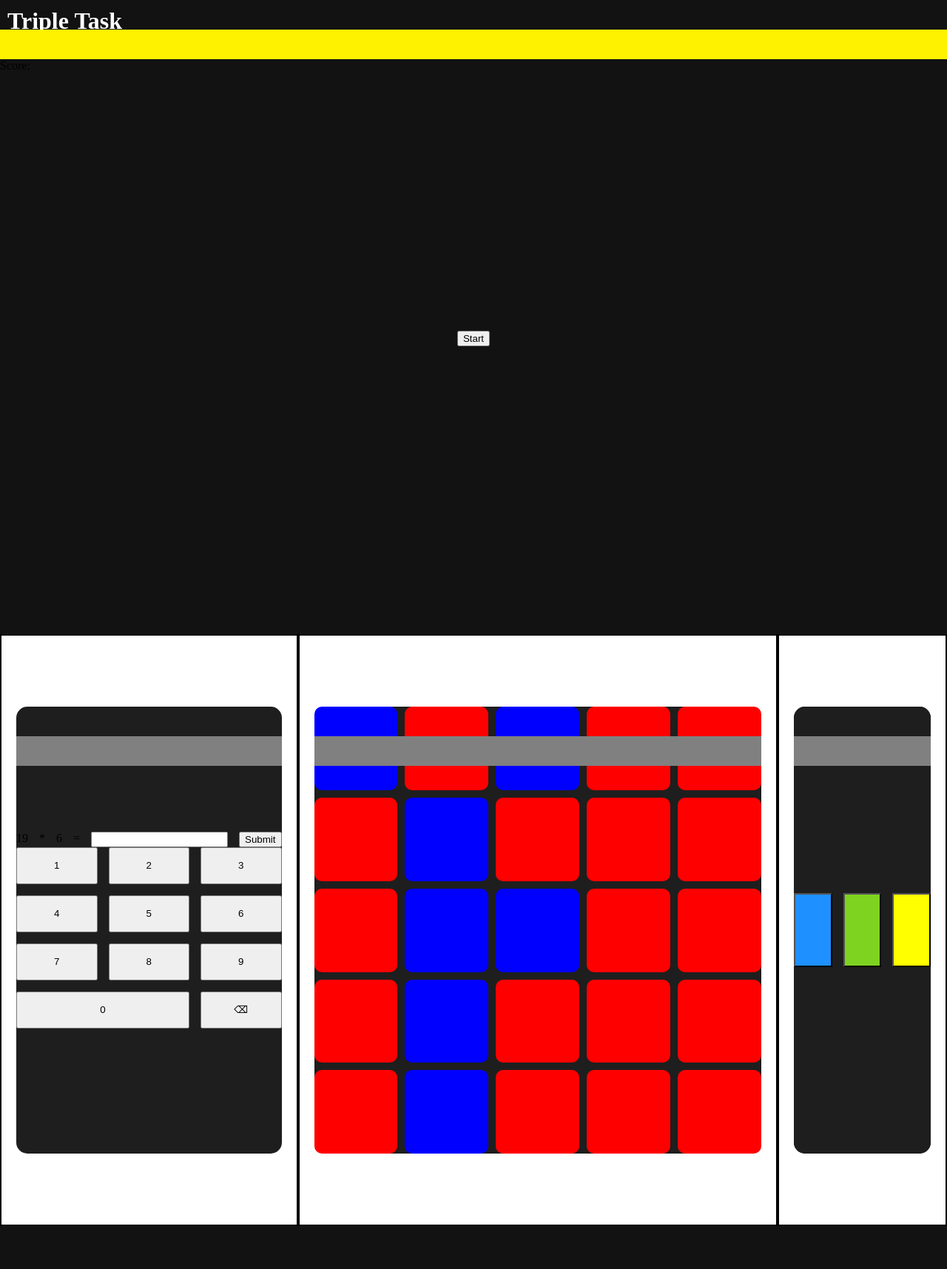
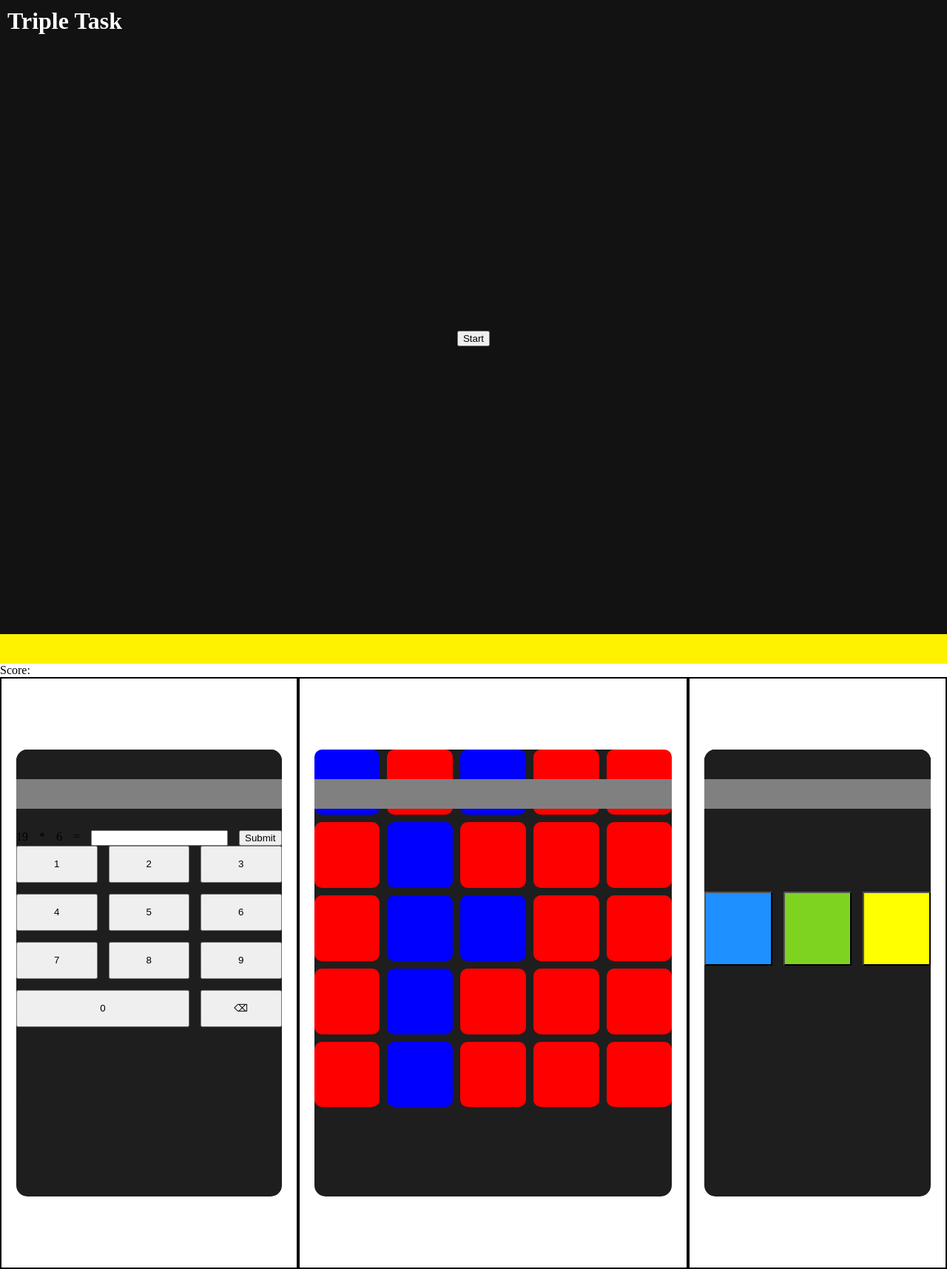
Before and after one commit to Hernandez-Marcos/Triple-task, a Django app: page /games/ in a window 1280 px wide. Shown: the whole page at 74% size. Before the commit the page ends 1657 px from the top, so only its background shows below. Run offline with Django 5.2, Linux system fonts and the light colour scheme.

Commit message:
Refactor game layout: add card structure

```diff
--- a/games/static/games/styles/grid.css
+++ b/games/static/games/styles/grid.css
@@ -1,11 +1,3 @@
-.grid-wrapper {
-    display: flex;
-    flex: 1;
-    height: 100%;
-    align-items: center;
-    border: 2px solid black;
-}
-
 .grid-game {
     display: grid;
     grid-template-columns: repeat(5, 1fr);
--- a/games/static/games/styles/math.css
+++ b/games/static/games/styles/math.css
@@ -1,11 +1,3 @@
-.math-wrapper {
-    display: flex;
-    flex: 1;
-    height: 100%;
-    align-items: center;
-    border: 2px solid black;
-}
-
 .math-game {
     flex: 1;
     display: flex;
--- a/games/static/games/styles/pattern.css
+++ b/games/static/games/styles/pattern.css
@@ -1,11 +1,3 @@
-.pattern-wrapper {
-    display: flex;
-    flex: 1;
-    height: 100%;
-    align-items: center;
-    border: 2px solid black;
-}
-
 .pattern-game {
     display: flex;
     align-items: center;
--- a/games/static/games/styles/shared.css
+++ b/games/static/games/styles/shared.css
@@ -13,11 +13,6 @@ body {
 }
 
 .hud {
-    position: absolute;
-    top: 40px;
-    left: 0;
-    z-index: 10;
-    width: 100%;
 }
 
 .games-container {
@@ -28,3 +23,19 @@ body {
 .game-padding {
     padding: 20px;
 }
+
+.game-wrapper {
+    display: flex;
+    flex: 1;
+    height: 100%;
+    align-items: center;
+    justify-content: center;
+    border: 2px solid black;
+}
+
+.game-card {
+    height: 80%;
+    width: 100%;
+    background-color: #1E1E1E;
+    border-radius: 15px;
+}
--- a/games/templates/games/index.html
+++ b/games/templates/games/index.html
@@ -33,7 +33,8 @@
     </div>
 
     <div class="games-container">
-        <div class="math-wrapper game-padding">
+        <div class="game-wrapper game-padding">
+            <div class="game-card">
                 <div class="math-game">
                     <div class="game-timer-bar"></div>
 
@@ -52,7 +53,10 @@
                     </div>
                 </div>
             </div>
-        <div class="grid-wrapper game-padding">
+        </div>
+
+        <div class="game-wrapper game-padding">
+            <div class="game-card">
                 <div class="grid-game">
                     <div class="game-timer-bar"></div>
 
@@ -63,7 +67,10 @@
                     {% endfor %}
                 </div>
             </div>
-        <div class="pattern-wrapper game-padding">
+        </div>
+
+        <div class="game-wrapper game-padding">
+            <div class="game-card">
                 <div class="pattern-game">
                     <div class="game-timer-bar"></div>
 
@@ -74,4 +81,5 @@
             </div>
         </div>
     </div>
+</div>
 {% endblock content %}
```
Lines whose indentation alone changed are shown as unchanged.
